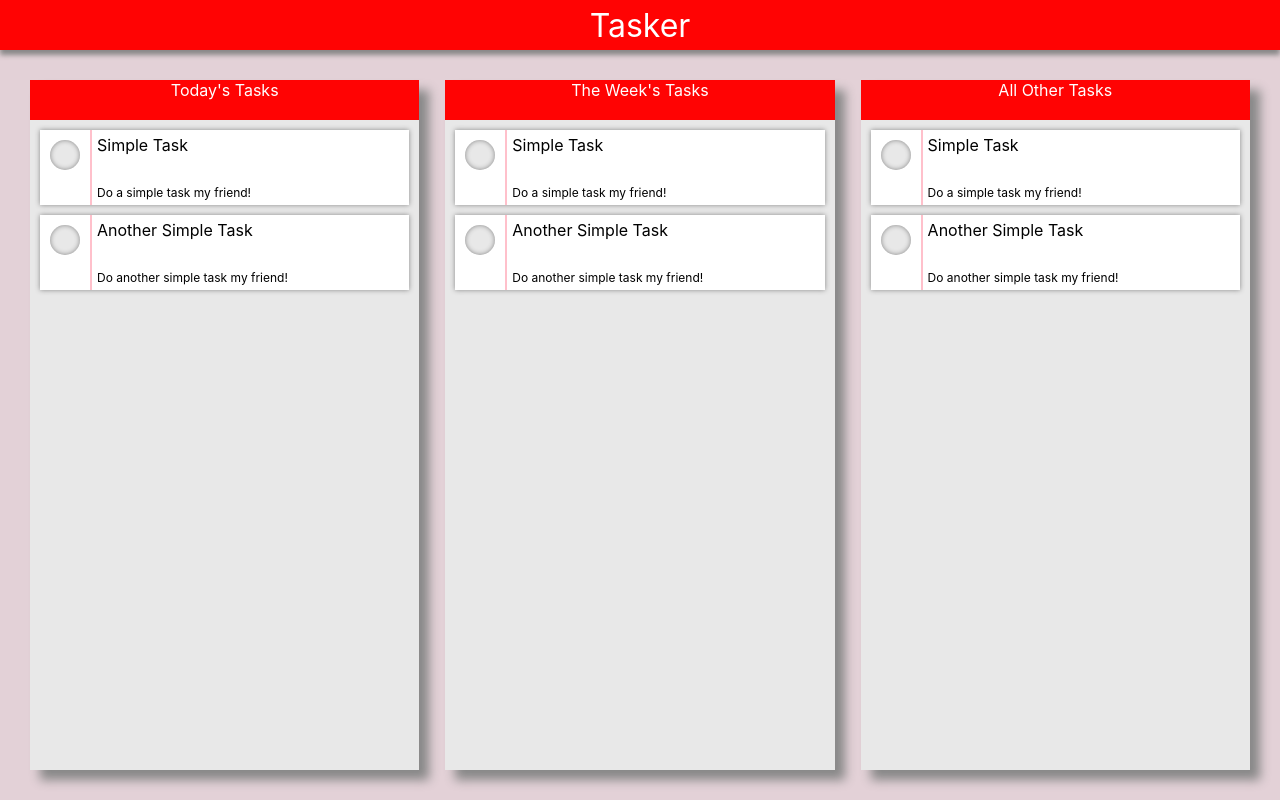
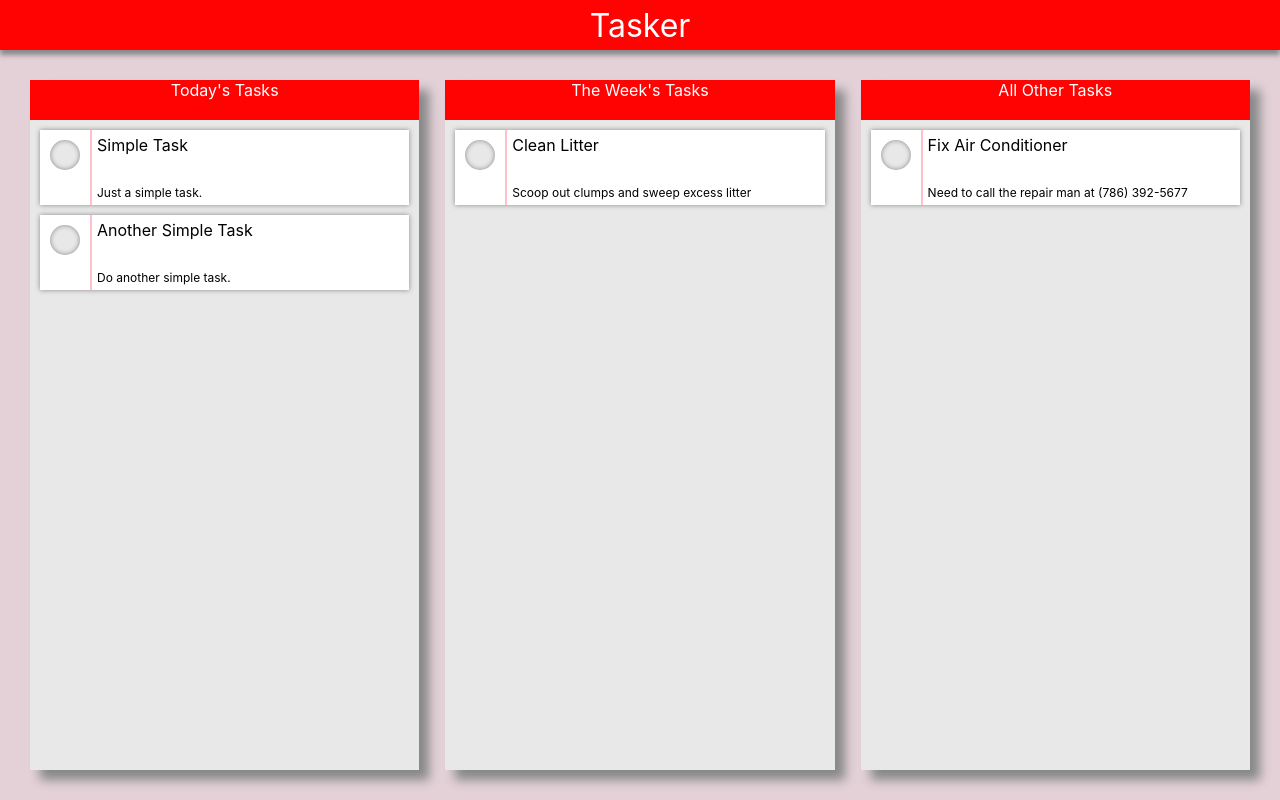
Before and after one commit to kdelamo94/tasker, a React (Create React App) app: page / in a window 1280 px wide. Built offline with nearby package versions, Linux system fonts and the light colour scheme.

Commit message:
Add functionality to board

```diff
--- a/src/site-structure/TaskBoard.js
+++ b/src/site-structure/TaskBoard.js
@@ -2,35 +2,105 @@ import React, {Component} from 'react';
 import TaskPaperDetailed from '../citadel/components/TaskPaperDetailed';
 import TaskList from '../citadel/components/TaskList';
 import HeaderBar from '../citadel/components/HeaderBar';
+
+import Task from '../citadel/utils/Task';
+
 import './TaskBoard.css'
+
+let MOCK_TASKS = [
+  new Task(
+    "Simple Task",
+    "Just a simple task." ,
+    false,
+    new Date()
+  ),
+  new Task(
+    "Another Simple Task",
+    "Do another simple task.",
+    false,
+    new Date()
+  ),
+  new Task(
+    "Clean Litter",
+    "Scoop out clumps and sweep excess litter",
+    false,
+    new Date(2019, 2, 13)
+  ),
+  new Task(
+    "Fix Air Conditioner",
+    "Need to call the repair man at (786) 392-5677",
+    false,
+    new Date(2019, 2, 19)
+  )
+];
 
 class TaskBoard extends Component{
   constructor(props){
     super(props);
     this.state = {
-      tasks: [
-        {
-          title: "Simple Task",
-          description: "Do a simple task my friend!"
-        },
-        {
-          title: "Another Simple Task",
-          description: "Do another simple task my friend!"
-        }
-      ]
+      tasks: MOCK_TASKS,
+      todaysTasks: [],
+      theWeeksTasks: [],
+      remainingTasks: [],
+      currentDay: new Date()
     }
   }
 
+
+  componentDidMount(){
+    this.timer = setInterval(
+      () => this.updateDate(),
+      1000
+    );
+  }
+
+  componentWillUnmount(){
+    clearInterval(this.timer);
+  }
+
+  updateDate(){
+    this.setState({
+      currentDay: new Date()
+    })
+  }
   render(){
 
+    //Retrieve list of todays tasks
     let todayTaskPapers = this.state.tasks.map((task, index) => {
-      return(
-        <TaskPaperDetailed
-          task={task}
-        />
-      );
+      if(task.completionDate.toDateString() == (new Date().toDateString())){
+        return(
+          <TaskPaperDetailed
+            task={task}
+          />
+        );
+      }
     });
 
+    //Retrieve list of the week's tasks
+    let theWeekTaskPapers = this.state.tasks.map((task, index) => {
+      let msDifference = Math.abs(task.completionDate - new Date());
+      let dayDiff = Math.floor(msDifference / (24 * 60 * 60 * 1000));
+      if(dayDiff < 7 && dayDiff > 0){
+        return(
+          <TaskPaperDetailed
+            task={task}
+          />
+        );
+      }
+    })
+
+    //Retrieve the list of remaining tasks
+    let remainingTaskPapers = this.state.tasks.map((task, index) => {
+      let msDifference = Math.abs(task.completionDate - new Date());
+      let dayDiff = Math.floor(msDifference / (24 * 60 * 60 * 1000));
+      if(dayDiff >= 7){
+        return(
+          <TaskPaperDetailed
+            task={task}
+          />
+        );
+      }
+    })
     return(
       <div
         className="TaskBoard"
@@ -45,11 +115,11 @@ class TaskBoard extends Component{
           />
           <TaskList
             title="The Week's Tasks"
-            taskPapers={todayTaskPapers}
+            taskPapers={theWeekTaskPapers}
           />
           <TaskList
             title="All Other Tasks"
-            taskPapers={todayTaskPapers}
+            taskPapers={remainingTaskPapers}
           />
         </div>
       </div>
```
